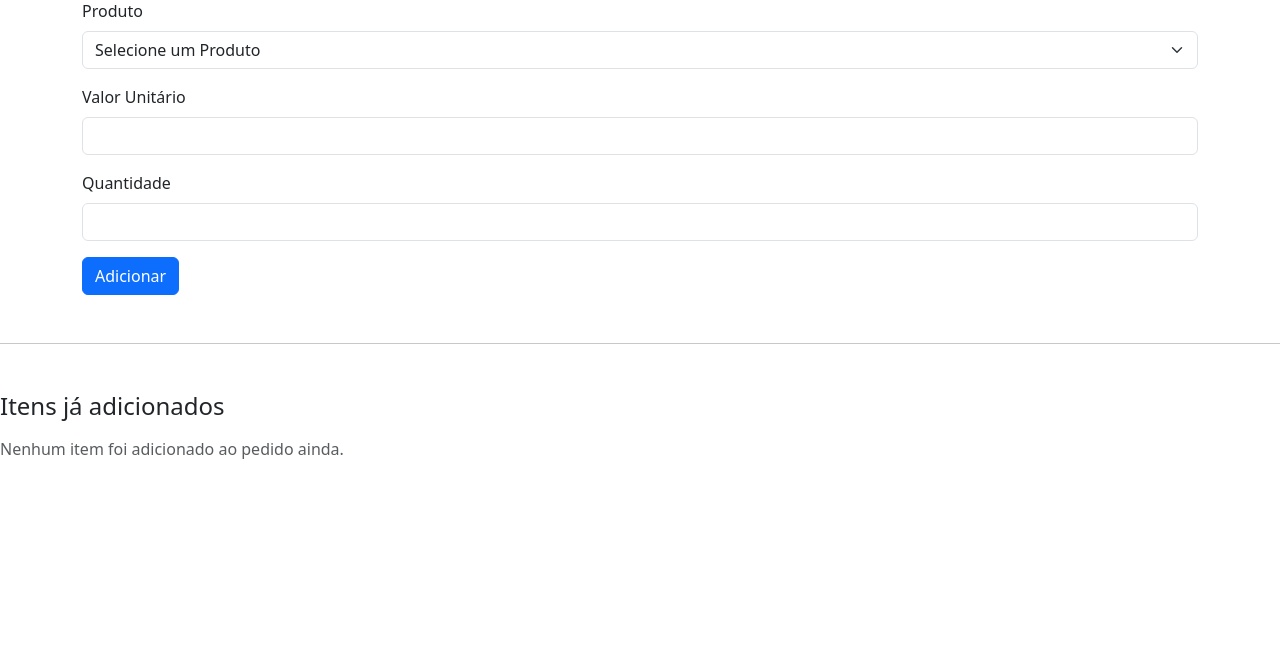
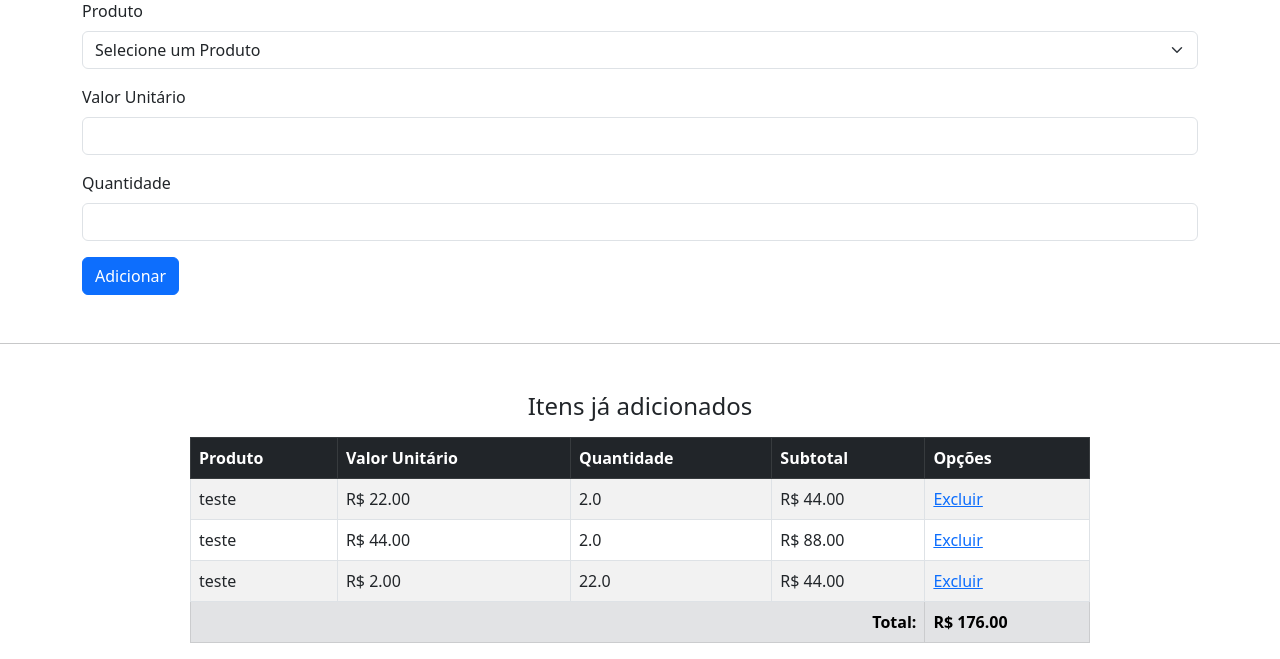
Before and after one commit to FellipeMartins92/ERP, a Django app: page /Adicionar_Itens_Do_Pedido/42 in a window 1280 px wide. Shown: the part 167-826 px from the top of the page. Before the commit the page ends 626 px from the top, so only its background shows below. Run offline with Django 5.2, Linux system fonts and the light colour scheme; data comes from the database, SQL or seed files in the repository; both versions use the stored data as it was after the commit.

Commit message:
agora é possível excluir itens de pedido e editar pedidos

```diff
--- a/ERP/Pedidos/templates/Itens_Do_Pedido/Adicionar_Itens_Do_Pedido.html
+++ b/ERP/Pedidos/templates/Itens_Do_Pedido/Adicionar_Itens_Do_Pedido.html
@@ -42,9 +42,11 @@
 
     <hr class="my-5">
 
-    <h4 class="mb-3">Itens já adicionados</h4>
+    <div class="container">
+        <h4 class="mb-3 text-center">Itens já adicionados</h4>
 
         {% if itens %}
+            <div class="table-responsive mx-auto" style="max-width: 900px;">
                 <table class="table table-bordered table-striped">
                     <thead class="table-dark">
                         <tr>
@@ -52,6 +54,7 @@
                             <th>Valor Unitário</th>
                             <th>Quantidade</th>
                             <th>Subtotal</th>
+                            <th>Opções</th>
                         </tr>
                     </thead>
                     <tbody>
@@ -61,19 +64,25 @@
                                 <td>R$ {{ item.Valor|floatformat:2 }}</td>
                                 <td>{{ item.Quantidade }}</td>
                                 <td>R$ {{ item.SubTotal|floatformat:2 }}</td>
+                                <td>
+                                    <a href="{% url 'Excluir_Item_Do_Pedido' item.id %}">Excluir</a>
+                                </td>
                             </tr>
                         {% endfor %}
                     </tbody>
                     <tfoot>
                         <tr class="table-secondary">
-                <td colspan="3" class="text-end"><strong>Total:</strong></td>
-                <td colspan="2"><strong>R$ {{ pedido.Valor_Total|floatformat:2 }}</strong></td>
+                            <td colspan="4" class="text-end"><strong>Total:</strong></td>
+                            <td><strong>R$ {{ pedido.Valor_Total|floatformat:2 }}</strong></td>
                         </tr>
                     </tfoot>
                 </table>
+            </div>
         {% else %}
-    <p class="text-muted">Nenhum item foi adicionado ao pedido ainda.</p>
+            <p class="text-muted text-center">Nenhum item foi adicionado ao pedido ainda.</p>
         {% endif %}
+    </div>
+
 
     <script src="https://cdn.jsdelivr.net/npm/bootstrap@5.3.0/dist/js/bootstrap.bundle.min.js"></script>
 </body>
--- a/ERP/Pedidos/urls.py
+++ b/ERP/Pedidos/urls.py
@@ -11,6 +11,6 @@ urlpatterns = [
     #Itens de Pedido
     path('Adicionar_Itens_Do_Pedido/<int:Id>', views.Adicionar_Itens_Do_Pedido, name='Adicionar_Itens_Do_Pedido'),
     path('Salvar_Itens_Do_Pedido/<int:pedido_id>/', views.Salvar_Itens_Do_Pedido, name='Salvar_Itens_Do_Pedido'),
-
+    path('Excluir_Item_Do_Pedido/<int:Item_pedido_id>/', views.Excluir_Item_Do_Pedido, name='Excluir_Item_Do_Pedido'),
 
 ]
--- a/ERP/Pedidos/views.py
+++ b/ERP/Pedidos/views.py
@@ -27,26 +27,35 @@ def Salvar_Pedido(request):
 
 def Listar_Pedidos(request):
     pedidos = Pedidos.objects.all()
+    pedido_id = request.GET.get('pedido_id')
+    itens = []
 
-    return render(request, "Pedidos/Listar_Pedidos.html", {"pedidos": pedidos})
+    if pedido_id:
+        try:
+            pedido = get_object_or_404(Pedidos, id=pedido_id)
+            itens = Itens_Pedido.objects.filter(Pedido=pedido)
+        except Pedidos.DoesNotExist:
+            pedido = None
+
+    return render(request, 'Pedidos/Listar_Pedidos.html', {'pedidos': pedidos,'itens': itens})
+
+def Excluir_Pedido(request, Id):
+    pedido = get_object_or_404(Pedidos, id=Id)
+    pedido.delete()
+    return redirect('Listar_Pedidos')
 
 #Itens do Pedido
 
 def Adicionar_Itens_Do_Pedido(request, Id):
     pedido = get_object_or_404(Pedidos, id=Id)
-    itens_do_pedido = Itens_Pedido.objects.filter(Pedido=pedido)
+    itens = Itens_Pedido.objects.filter(Pedido=pedido)
     produtos = Produtos.objects.all()
 
     return render(request, "Itens_Do_Pedido/Adicionar_Itens_Do_Pedido.html", {
         "pedido": pedido,
-        "itens_do_pedido": itens_do_pedido,
+        "itens": itens,
         "produtos": produtos
     })
-
-def Excluir_Pedido(request, Id):
-    pedido = get_object_or_404(Pedidos, id=Id)
-    pedido.delete()
-    return redirect('Listar_Pedidos')
 
 def Salvar_Itens_Do_Pedido(request, pedido_id):
     if (request.method == 'POST'):
@@ -66,7 +75,17 @@ def Salvar_Itens_Do_Pedido(request, pedido_id):
         pedido.Valor_Total += item_pedido.SubTotal()
         pedido.save()
 
-        ##return redirect('Adicionar_Itens_Pedido', id=pedido_id)
-        return redirect('Listar_Pedidos')
+        return Adicionar_Itens_Do_Pedido(request,pedido_id)
 
     return redirect('Listar_Pedidos')
+
+def Excluir_Item_Do_Pedido(request, Item_pedido_id):
+    item_pedido = get_object_or_404(Itens_Pedido, id=Item_pedido_id)
+    pedido = item_pedido.Pedido
+
+    pedido.Valor_Total -= item_pedido.SubTotal()
+    pedido.save()
+
+    item_pedido.delete()
+
+    return redirect(request.META.get('HTTP_REFERER', 'Listar_Pedidos'))
```
Also changed, not shown: ERP/Pedidos/templates/Itens_Do_Pedido/partials/Itens_Do_Pedido.html (added, +18 -0 lines), ERP/Pedidos/templates/Pedidos/Listar_Pedidos.html (+23 -1 lines), ERP/db.sqlite3. Lines whose indentation alone changed are shown as unchanged.
